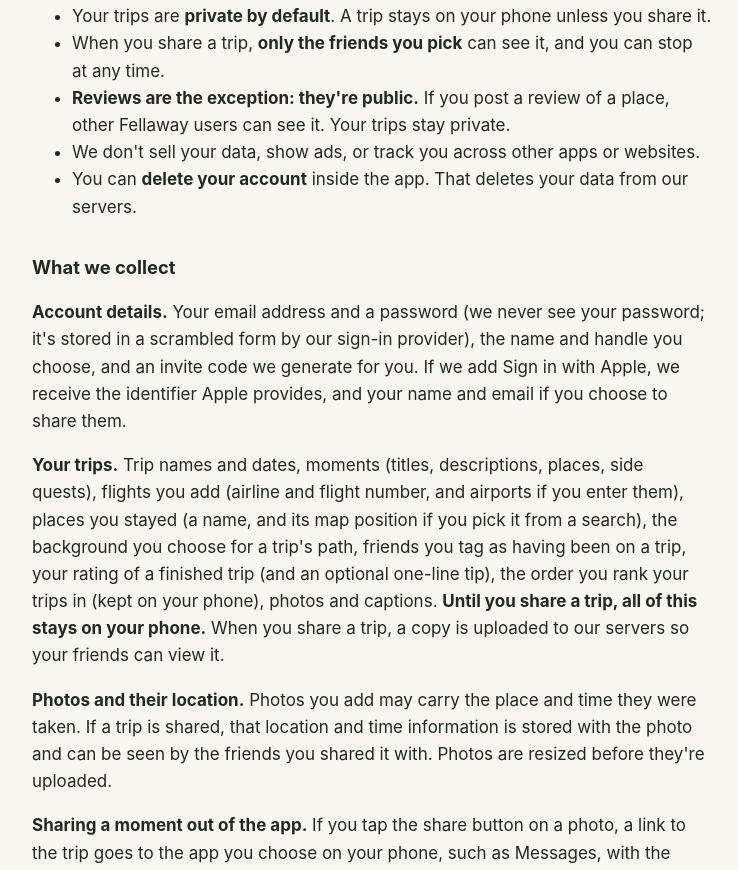
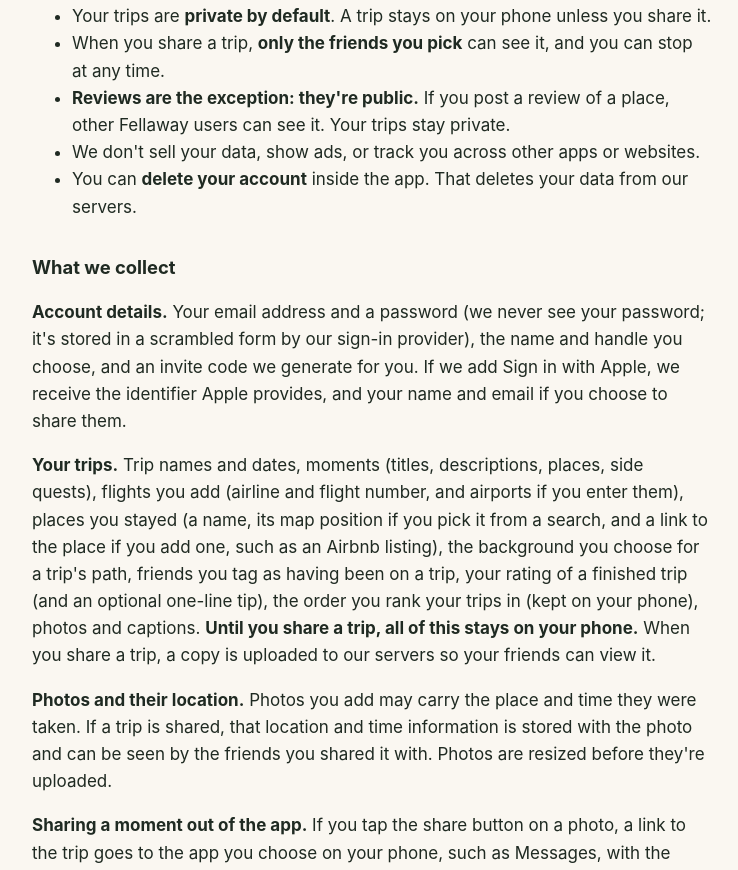
Before and after one commit to fellawayapp/fellaway-site, a plain HTML site: page privacy.html in a window 1280 px wide. Shown: the part 408-1278 px from the top of the page, without its empty margins (268-1006 px from the left). Drawn offline with Linux system fonts and the light colour scheme.

Commit message:
Update privacy.html

```diff
--- a/privacy.html
+++ b/privacy.html
@@ -28,7 +28,7 @@ footer { color: var(--muted); font-size:.9rem; margin-top: 3rem; }
 </ul>
 <h2>What we collect</h2>
 <p><strong>Account details.</strong> Your email address and a password (we never see your password; it's stored in a scrambled form by our sign-in provider), the name and handle you choose, and an invite code we generate for you. If we add Sign in with Apple, we receive the identifier Apple provides, and your name and email if you choose to share them.</p>
-<p><strong>Your trips.</strong> Trip names and dates, moments (titles, descriptions, places, side quests), flights you add (airline and flight number, and airports if you enter them), places you stayed (a name, and its map position if you pick it from a search), the background you choose for a trip's path, friends you tag as having been on a trip, your rating of a finished trip (and an optional one-line tip), the order you rank your trips in (kept on your phone), photos and captions. <strong>Until you share a trip, all of this stays on your phone.</strong> When you share a trip, a copy is uploaded to our servers so your friends can view it.</p>
+<p><strong>Your trips.</strong> Trip names and dates, moments (titles, descriptions, places, side quests), flights you add (airline and flight number, and airports if you enter them), places you stayed (a name, its map position if you pick it from a search, and a link to the place if you add one, such as an Airbnb listing), the background you choose for a trip's path, friends you tag as having been on a trip, your rating of a finished trip (and an optional one-line tip), the order you rank your trips in (kept on your phone), photos and captions. <strong>Until you share a trip, all of this stays on your phone.</strong> When you share a trip, a copy is uploaded to our servers so your friends can view it.</p>
 <p><strong>Photos and their location.</strong> Photos you add may carry the place and time they were taken. If a trip is shared, that location and time information is stored with the photo and can be seen by the friends you shared it with. Photos are resized before they're uploaded.</p>
 <p><strong>Sharing a moment out of the app.</strong> If you tap the share button on a photo, a link to the trip goes to the app you choose on your phone, such as Messages, with the photo and the moment's name as the preview card. The share is a link to the trip (it contains only the trip's and moment's ids) with the photo as its preview card. That happens on your phone and only when you do it; Fellaway doesn't see where it goes, and the link only opens the trip for people who are allowed to see it.</p>
 <p><strong>Your photo library.</strong> When you add photos to a moment, Fellaway can look through your phone's photo library to show you the photos taken on that moment's day first. This happens only on your phone: the library is never uploaded, and we never see which photos you looked at. Only photos you choose to add to a moment are copied into the app. If you'd rather not give access, you can choose "Don't Allow" or "Limit Access" and pick photos with Apple's own photo picker instead.</p>
```
